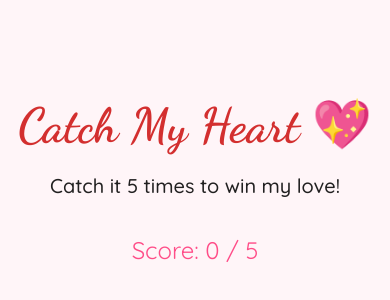
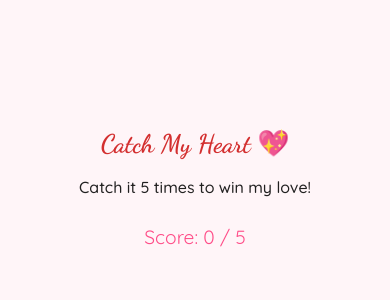
Before and after one commit to kirankumarhos2-glitch/valentine, a React (Create React App) app: page /game in a window 390 px wide. Shown: the part 216-516 px from the top of the page. Built offline with nearby package versions, Linux system fonts and the light colour scheme.

Commit message:
Fix GamePage responsiveness

```diff
--- a/src/pages/GamePage.js
+++ b/src/pages/GamePage.js
@@ -4,12 +4,12 @@ import { motion, AnimatePresence } from 'framer-motion';
 import FavoriteIcon from '@mui/icons-material/Favorite';
 
 const GamePage = () => {
-  const [position, setPosition] = useState({ x: 100, y: 100 });
+  const [position, setPosition] = useState({ x: 50, y: 50 });
   const [score, setScore] = useState(0);
   const [gameEnded, setGameEnded] = useState(false);
 
   const moveHeart = () => {
-    const randomX = Math.random() * 80; // percentage
+    const randomX = Math.random() * 80;
     const randomY = Math.random() * 70;
     setPosition({ x: randomX, y: randomY });
   };
@@ -30,10 +30,15 @@ const GamePage = () => {
   }, []);
 
   return (
-    <Container maxWidth="md">
+    <Container
+      maxWidth="md"
+      sx={{
+        px: { xs: 2, sm: 3 }
+      }}
+    >
       <Box
         sx={{
-          height: '100vh',
+          minHeight: '100vh',
           position: 'relative',
           overflow: 'hidden',
           display: 'flex',
@@ -45,15 +50,34 @@ const GamePage = () => {
       >
         {!gameEnded && (
           <>
-            <Typography variant="h3" sx={{ mb: 2 }}>
+            <Typography
+              variant="h3"
+              sx={{
+                mb: 2,
+                fontSize: { xs: '1.6rem', sm: '2.2rem', md: '2.8rem' }
+              }}
+            >
               Catch My Heart 💖
             </Typography>
 
-            <Typography variant="h6" sx={{ mb: 4 }}>
+            <Typography
+              variant="h6"
+              sx={{
+                mb: 3,
+                fontSize: { xs: '1rem', sm: '1.2rem' }
+              }}
+            >
               Catch it 5 times to win my love!
             </Typography>
 
-            <Typography variant="h5" color="primary" sx={{ mb: 6 }}>
+            <Typography
+              variant="h5"
+              color="primary"
+              sx={{
+                mb: 4,
+                fontSize: { xs: '1.2rem', sm: '1.5rem' }
+              }}
+            >
               Score: {score} / 5
             </Typography>
 
@@ -70,7 +94,12 @@ const GamePage = () => {
               }}
               onClick={handleClick}
             >
-              <FavoriteIcon sx={{ fontSize: 60, color: '#ff4d88' }} />
+              <FavoriteIcon
+                sx={{
+                  fontSize: { xs: 45, sm: 60 },
+                  color: '#ff4d88'
+                }}
+              />
             </motion.div>
           </>
         )}
@@ -97,11 +126,23 @@ const GamePage = () => {
                 padding: 20
               }}
             >
-              <Typography variant="h2" sx={{ mb: 3 }}>
+              <Typography
+                variant="h2"
+                sx={{
+                  mb: 3,
+                  fontSize: { xs: '1.8rem', sm: '2.5rem' }
+                }}
+              >
                 You Caught My Heart! ❤️
               </Typography>
 
-              <Typography variant="h4" sx={{ mb: 5 }}>
+              <Typography
+                variant="h4"
+                sx={{
+                  mb: 4,
+                  fontSize: { xs: '1.3rem', sm: '1.8rem' }
+                }}
+              >
                 Forever Yours 💞
               </Typography>
 
```
